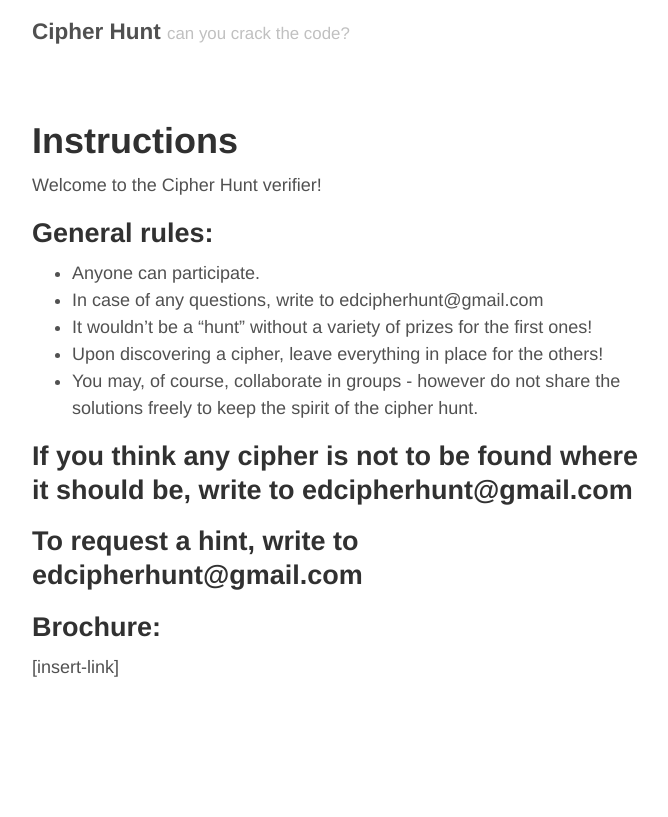
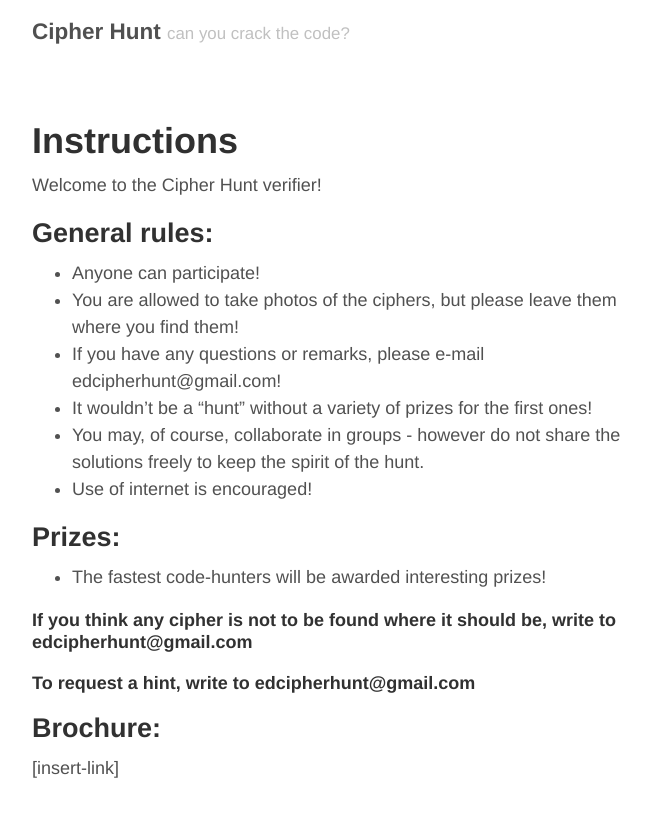
Before and after one commit to lcapkovic/crypto, a Jekyll site: the page built from _posts/2013-12-01-welcome.md, in a window 1280 px wide. Shown: the top 817 px of the page, without its empty margins (293-961 px from the left). Built offline with Jekyll 4.4.1, drawn with Linux system fonts in a browser that asks for light colours.

Commit message:
update instructions

```diff
--- a/_posts/2013-12-01-welcome.md
+++ b/_posts/2013-12-01-welcome.md
@@ -6,15 +6,19 @@ permalink: welcome
 Welcome to the Cipher Hunt verifier!
 
 ## General rules:
-  * Anyone can participate.
-  * In case of any questions, write to edcipherhunt@gmail.com
+  * Anyone can participate!
+  * You are allowed to take photos of the ciphers, but please leave them where you find them!
+  * If you have any questions or remarks, please e-mail edcipherhunt@gmail.com!
   * It wouldn't be a "hunt" without a variety of prizes for the first ones!
-  * Upon discovering a cipher, leave everything in place for the others!
-  * You may, of course, collaborate in groups - however do not share the solutions freely to keep the spirit of the cipher hunt.
+  * You may, of course, collaborate in groups - however do not share the solutions freely to keep the spirit of the hunt.
+  * Use of internet is encouraged!
 
-## If you think any cipher is not to be found where it should be, write to edcipherhunt@gmail.com
+## Prizes:
+  * The fastest code-hunters will be awarded interesting prizes!
 
-## To request a hint, write to edcipherhunt@gmail.com
+###### If you think any cipher is not to be found where it should be, write to edcipherhunt@gmail.com
+
+###### To request a hint, write to edcipherhunt@gmail.com
 
 ## Brochure:
 [insert-link]
```
